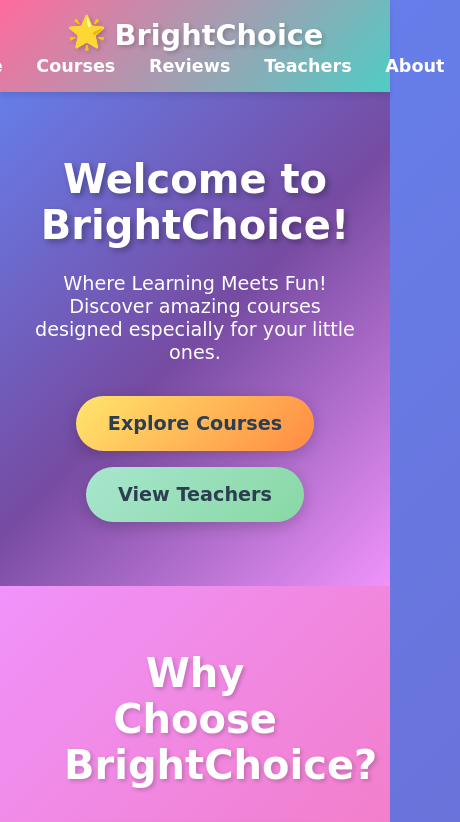
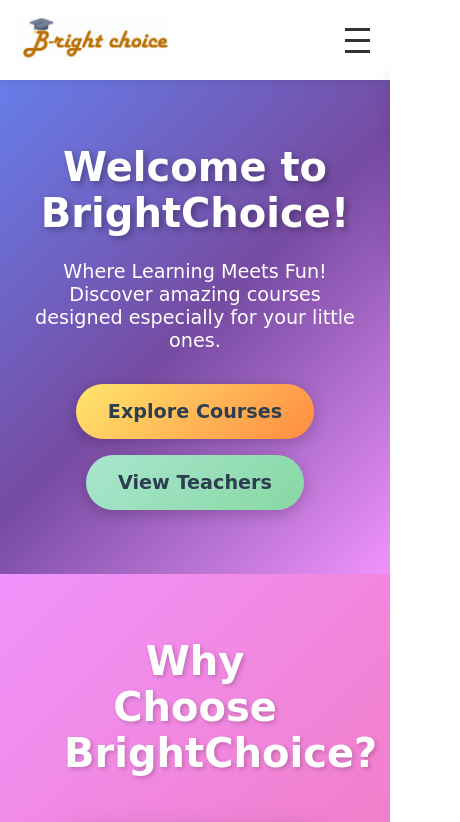
Before and after one commit to MishraJi317/Brightchoice, a React (Create React App) app in the folder frontend/: page / in a window 390 px wide. Shown: the top 822 px of the page, 460 px wide, since content can reach past the window. Built offline with nearby package versions, Linux system fonts and the light colour scheme.

Commit message:
Navbar changed

```diff
--- a/frontend/src/App.css
+++ b/frontend/src/App.css
@@ -2,7 +2,8 @@
   min-height: 100vh;
   display: flex;
   flex-direction: column;
-
+  width: 100vw;
+  overflow: hidden;
 }
 
 /* Bright Color Palette */
--- a/frontend/src/components/Footer.css
+++ b/frontend/src/components/Footer.css
@@ -27,7 +27,11 @@
   color: #4ECDC4;
   margin-bottom: 1rem;
 }
-
+.logo-image{
+  width:150px;
+  height:50px;
+  object-fit:contain;
+}
 .footer-section ul {
   list-style: none;
 }
--- a/frontend/src/components/Footer.js
+++ b/frontend/src/components/Footer.js
@@ -7,7 +7,7 @@ const Footer = () => {
       <div className="footer-container">
         <div className="footer-content">
           <div className="footer-section">
-            <h3>🌟 BrightChoice</h3>
+            <img src="/assets/logo.jpeg" alt="BrightChoice Logo" className="logo-image" />
             <p>Making learning fun and engaging for kids!</p>
           </div>
           <div className="footer-section">
--- a/frontend/src/components/Navbar.css
+++ b/frontend/src/components/Navbar.css
@@ -1,72 +1,98 @@
-.navbar {
-  background: linear-gradient(135deg, #FF6B9D 0%, #4ECDC4 100%);
-  padding: 1rem 2rem;
-  box-shadow: 0 4px 6px rgba(0, 0, 0, 0.1);
-  position: sticky;
-  top: 0;
-  z-index: 1000;
+.navbar{
+  width:100%;
+  background:white;
+  box-shadow:0 2px 10px rgba(0,0,0,0.08);
+  position:sticky;
+  top:0;
+  z-index:1000;
 }
 
-.navbar-container {
-  max-width: 1200px;
-  margin: 0 auto;
-  display: flex;
-  justify-content: space-between;
-  align-items: center;
+.navbar-container{
+  max-width:1200px;
+  margin:auto;
+  display:flex;
+  justify-content:space-between;
+  align-items:center;
+  padding:15px 20px;
 }
 
-.navbar-logo {
-  font-size: 1.8rem;
-  font-weight: bold;
-  color: white;
-  text-decoration: none;
-  display: flex;
-  align-items: center;
-  gap: 0.5rem;
-  text-shadow: 2px 2px 4px rgba(0, 0, 0, 0.2);
+/* Logo */
+
+.navbar-logo{
+  font-size:22px;
+  font-weight:600;
+  text-decoration:none;
+  color:#222;
+  display:flex;
+  align-items:center;
+  gap:8px;
 }
 
-.logo-icon {
-  font-size: 2rem;
-  animation: bounce 2s infinite;
+.logo-image{
+  width:150px;
+  height:50px;
+  object-fit:contain;
 }
 
-@keyframes bounce {
-  0%, 100% { transform: translateY(0); }
-  50% { transform: translateY(-10px); }
+/* Menu */
+
+.navbar-menu{
+  display:flex;
+  gap:25px;
+  list-style:none;
 }
 
-.navbar-menu {
-  display: flex;
-  list-style: none;
-  gap: 2rem;
-  align-items: center;
+.navbar-menu a{
+  text-decoration:none;
+  color:#333;
+  font-weight:500;
+  transition:0.3s;
 }
 
-.navbar-link {
-  color: white;
-  text-decoration: none;
-  font-size: 1.1rem;
-  font-weight: 600;
-  padding: 0.5rem 1rem;
-  border-radius: 20px;
-  transition: all 0.3s ease;
+.navbar-menu a:hover{
+  color:#4f46e5;
 }
 
-.navbar-link:hover {
-  background: rgba(255, 255, 255, 0.3);
-  transform: translateY(-2px);
+/* Hamburger */
+
+.menu-toggle{
+  display:none;
+  flex-direction:column;
+  cursor:pointer;
 }
 
-@media (max-width: 768px) {
-  .navbar-container {
-    flex-direction: column;
-    gap: 0.1rem;
+.menu-toggle span{
+  width:25px;
+  height:3px;
+  background:#333;
+  margin:4px 0;
+  transition:0.3s;
+}
+
+/* Mobile */
+
+@media (max-width:768px){
+
+  .menu-toggle{
+    display:flex;
   }
 
-  .navbar-menu {
-    gap: 0.1rem;
-    flex-wrap: nowrap;
-    justify-content: center;
+  .navbar-menu{
+    position:absolute;
+    top:70px;
+    right:0;
+    background:white;
+    width:220px;
+    flex-direction:column;
+    align-items:flex-start;
+    padding:20px;
+    gap:15px;
+    box-shadow:0 5px 20px rgba(0,0,0,0.1);
+    transform:translateX(100%);
+    transition:0.3s;
+  }
+
+  .navbar-menu.active{
+    transform:translateX(0);
   }
 }
--- a/frontend/src/components/Navbar.js
+++ b/frontend/src/components/Navbar.js
@@ -1,32 +1,53 @@
-import React from 'react';
-import { Link } from 'react-router-dom';
-import './Navbar.css';
+import { useState } from "react";
+import { Link } from "react-router-dom";
+import "./Navbar.css";
 
 const Navbar = () => {
+
+  const [menuOpen, setMenuOpen] = useState(false);
+
   return (
     <nav className="navbar">
       <div className="navbar-container">
+
+        {/* Logo */}
         <Link to="/" className="navbar-logo">
-          <span className="logo-icon">🌟</span>
-          BrightChoice
+          <img src="/assets/logo.jpeg" alt="EduPlatform Logo" className="logo-image" />
         </Link>
-        <ul className="navbar-menu">
+
+        {/* Hamburger Button */}
+        <div
+          className={`menu-toggle ${menuOpen ? "active" : ""}`}
+          onClick={() => setMenuOpen(!menuOpen)}
+        >
+          <span></span>
+          <span></span>
+          <span></span>
+        </div>
+
+        {/* Menu */}
+        <ul className={`navbar-menu ${menuOpen ? "active" : ""}`}>
           <li className="navbar-item">
-            <Link to="/" className="navbar-link">Home</Link>
+            <Link to="/" onClick={() => setMenuOpen(false)}>Home</Link>
           </li>
+
           <li className="navbar-item">
-            <Link to="/courses" className="navbar-link">Courses</Link>
+            <Link to="/courses" onClick={() => setMenuOpen(false)}>Courses</Link>
           </li>
+
           <li className="navbar-item">
-            <Link to="/reviews" className="navbar-link">Reviews</Link>
+            <Link to="/reviews" onClick={() => setMenuOpen(false)}>Reviews</Link>
           </li>
+
           <li className="navbar-item">
-            <Link to="/teachers" className="navbar-link">Teachers</Link>
+            <Link to="/teachers" onClick={() => setMenuOpen(false)}>Teachers</Link>
           </li>
+
           <li className="navbar-item">
-            <Link to="/about" className="navbar-link">About</Link>
+            <Link to="/about" onClick={() => setMenuOpen(false)}>About</Link>
           </li>
         </ul>
+
       </div>
     </nav>
   );
--- a/frontend/src/pages/About.css
+++ b/frontend/src/pages/About.css
@@ -219,6 +219,12 @@
     font-size: 2rem;
   }
 
+  .about-header p {
+    font-size: 1.2rem;
+    width: 80vw;
+    margin-left: 05vw;
+  }
+
   .about-grid {
     grid-template-columns: 1fr;
   }
--- a/frontend/src/pages/Home.js
+++ b/frontend/src/pages/Home.js
@@ -64,18 +64,18 @@ const Home = () => {
           <div className="testimonials-grid">
             <div className="testimonial-card">
               <div className="stars">⭐⭐⭐⭐⭐</div>
-              <p>"My daughter loves her coding classes! The teachers are amazing!"</p>
-              <p className="testimonial-author">- Sarah M.</p>
+              <p>The Jolly Phonics program has greatly improved my child’s reading and pronunciation skills.</p>
+              <p className="testimonial-author">- XXXXX</p>
             </div>
             <div className="testimonial-card">
               <div className="stars">⭐⭐⭐⭐⭐</div>
-              <p>"Best investment in my child's education. Highly recommended!"</p>
-              <p className="testimonial-author">- John D.</p>
+              <p>Excellent teaching methods"</p>
+              <p className="testimonial-author">- XXXXX</p>
             </div>
             <div className="testimonial-card">
               <div className="stars">⭐⭐⭐⭐⭐</div>
-              <p>"The art classes have really brought out my son's creativity!"</p>
-              <p className="testimonial-author">- Emily R.</p>
+              <p>Amazing Teachers</p>
+              <p className="testimonial-author">- XXXXX</p>
             </div>
           </div>
         </div>
```
Also changed, not shown: frontend/public/assets/logo.jpeg (added).
